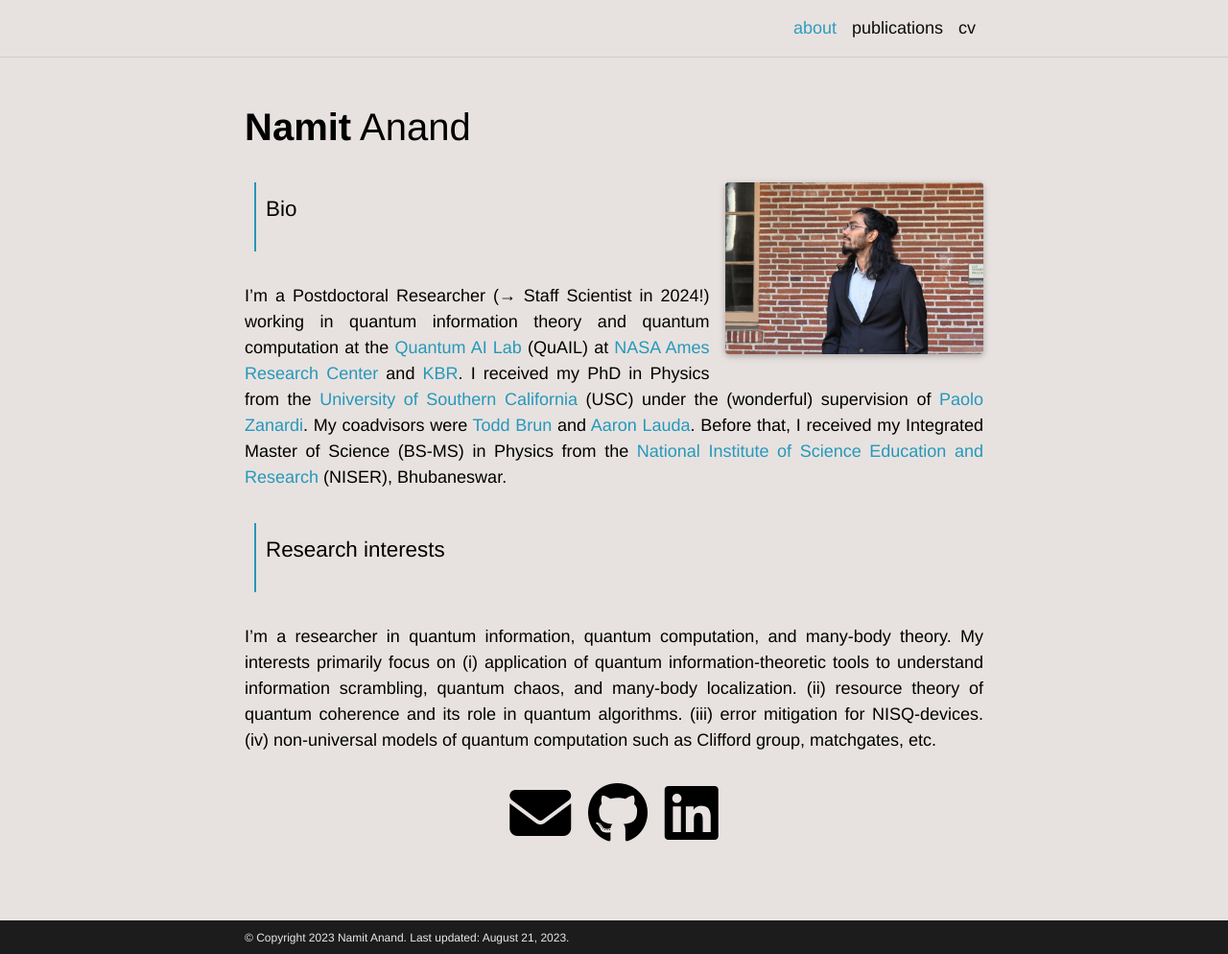
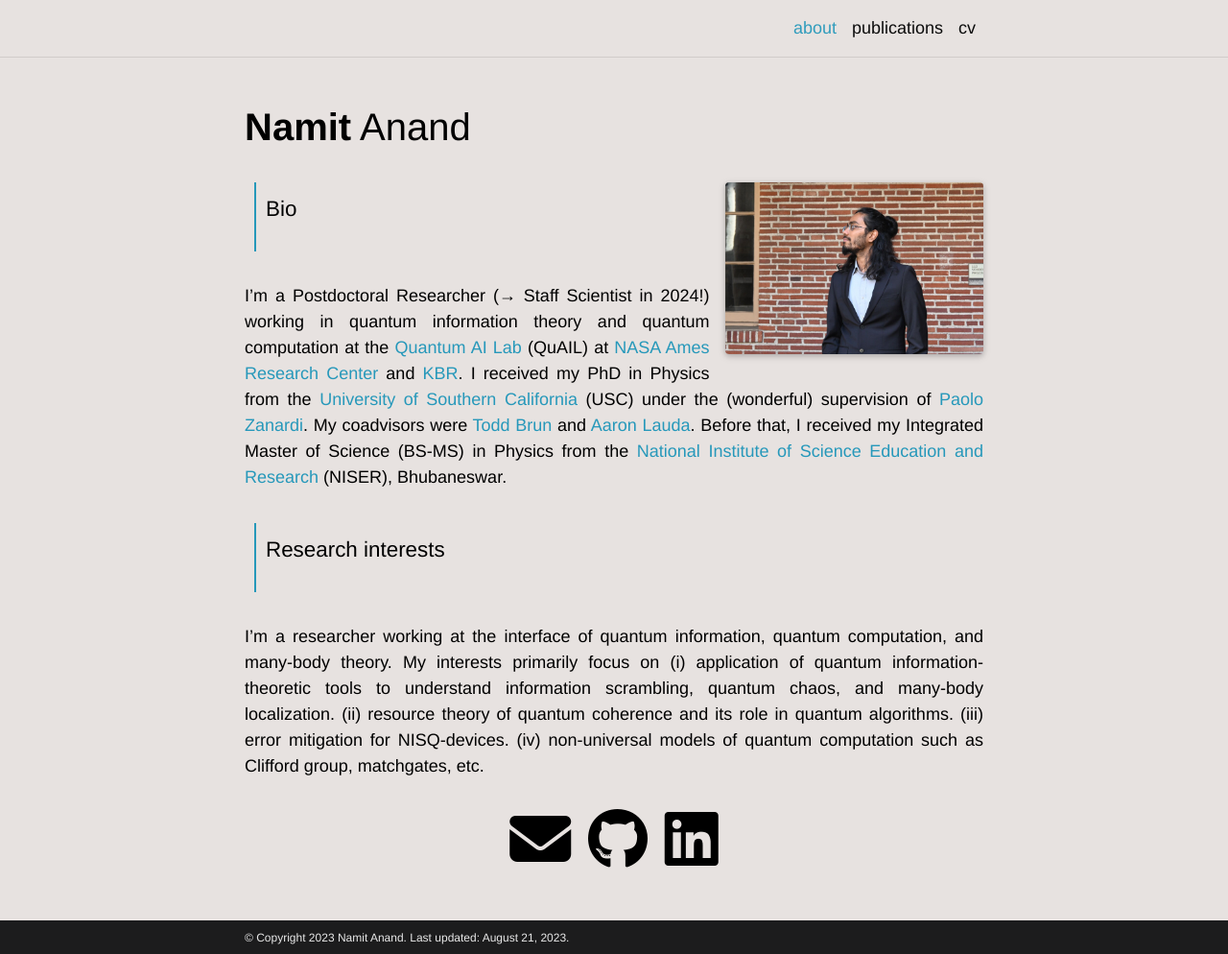
Before and after one commit to namitanand/namitanand.github.io, a Jekyll site: the page built from _pages/about.md, in a window 1280 px wide and 994 px high. Shown: the whole window at 96% size. Built offline with Jekyll 4.4.1, drawn with Linux system fonts in a browser that asks for light colours; full-size pictures stand in for the smaller copies a plugin makes; comment, search, counter and statistics services are not loaded; a style sheet for code colours, icons or effects is not loaded.

Commit message:
minor edits to about.md

```diff
--- a/_pages/about.md
+++ b/_pages/about.md
@@ -21,7 +21,7 @@
 
 > Research interests
 
-I'm a researcher in quantum information, quantum computation, and many-body theory. My interests primarily focus on (i) application of quantum information-theoretic tools to understand information scrambling, quantum chaos, and many-body localization. (ii) resource theory of quantum coherence and its role in quantum algorithms. (iii) error mitigation for NISQ-devices. (iv) non-universal models of quantum computation such as Clifford group, matchgates, etc.
+I'm a researcher working at the interface of quantum information, quantum computation, and many-body theory. My interests primarily focus on (i) application of quantum information-theoretic tools to understand information scrambling, quantum chaos, and many-body localization. (ii) resource theory of quantum coherence and its role in quantum algorithms. (iii) error mitigation for NISQ-devices. (iv) non-universal models of quantum computation such as Clifford group, matchgates, etc.
 
 <!-- > Note: work in progress, please ignore any errors in the meantime (should be resolved by this weekend; having some issues with `magit'!). -->
 
```
